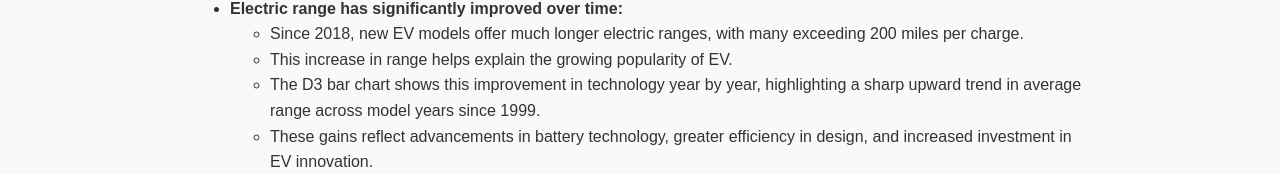
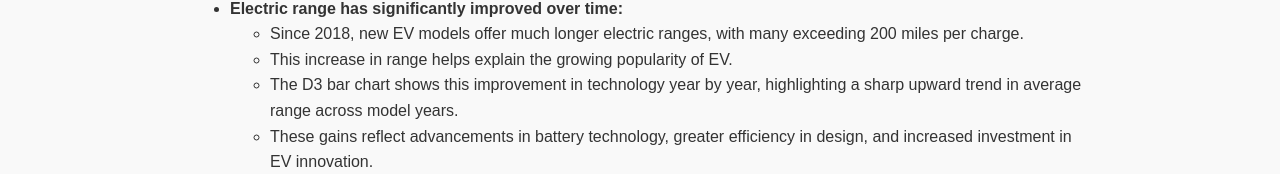
Before and after one commit to jbenes3/ElectricCar, a plain HTML site: page findings.html in a window 1280 px wide. Shown: the part 292-466 px from the top of the page. Drawn offline with Linux system fonts and the light colour scheme.

Commit message:
Update findings.html

```diff
--- a/findings.html
+++ b/findings.html
@@ -27,7 +27,7 @@
             <ul>
                 <li>Since 2018, new EV models offer much longer electric ranges, with many exceeding 200 miles per charge.</li>
                 <li>This increase in range helps explain the growing popularity of EV.</li>
-                <li>The D3 bar chart shows this improvement in technology year by year, highlighting a sharp upward trend in average range across model years since 1999.</li>
+                <li>The D3 bar chart shows this improvement in technology year by year, highlighting a sharp upward trend in average range across model years.</li>
                 <li>These gains reflect advancements in battery technology, greater efficiency in design, and increased investment in EV innovation.</li>
             </ul>
         </li>
```
